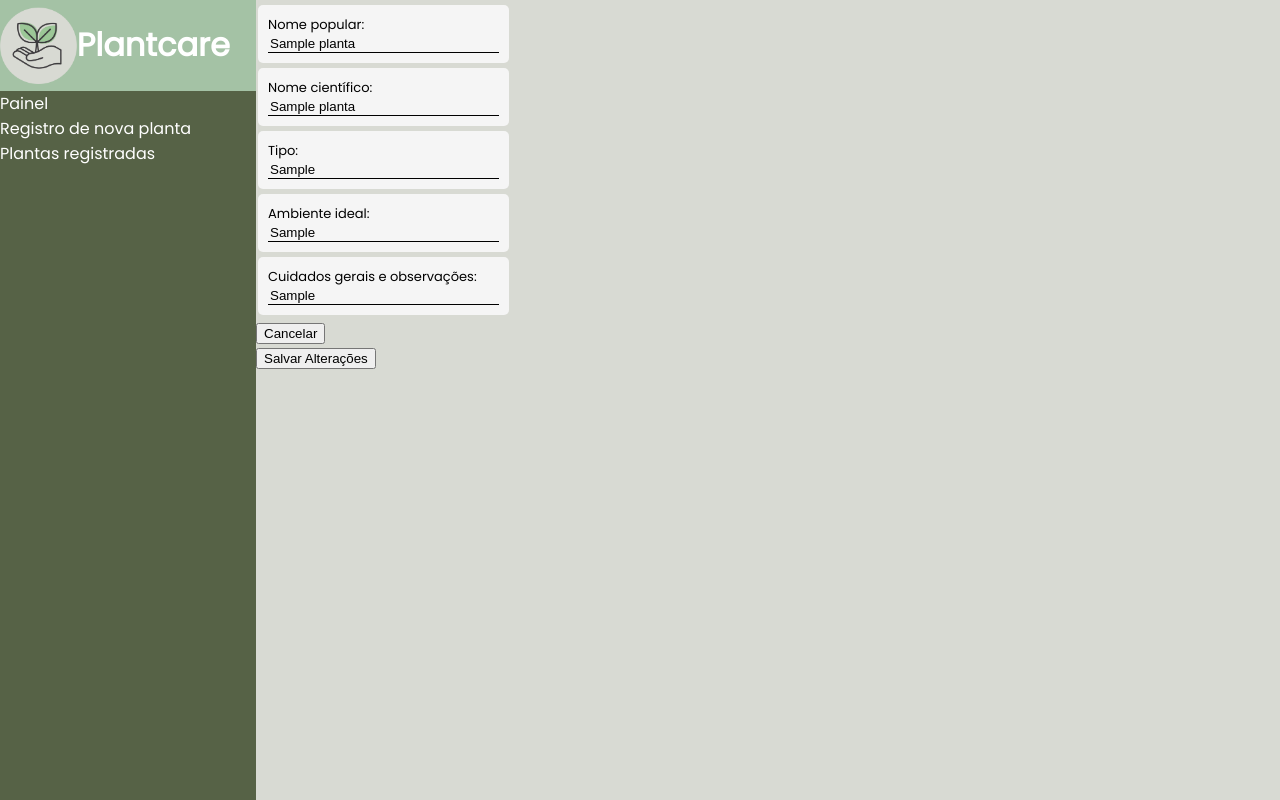
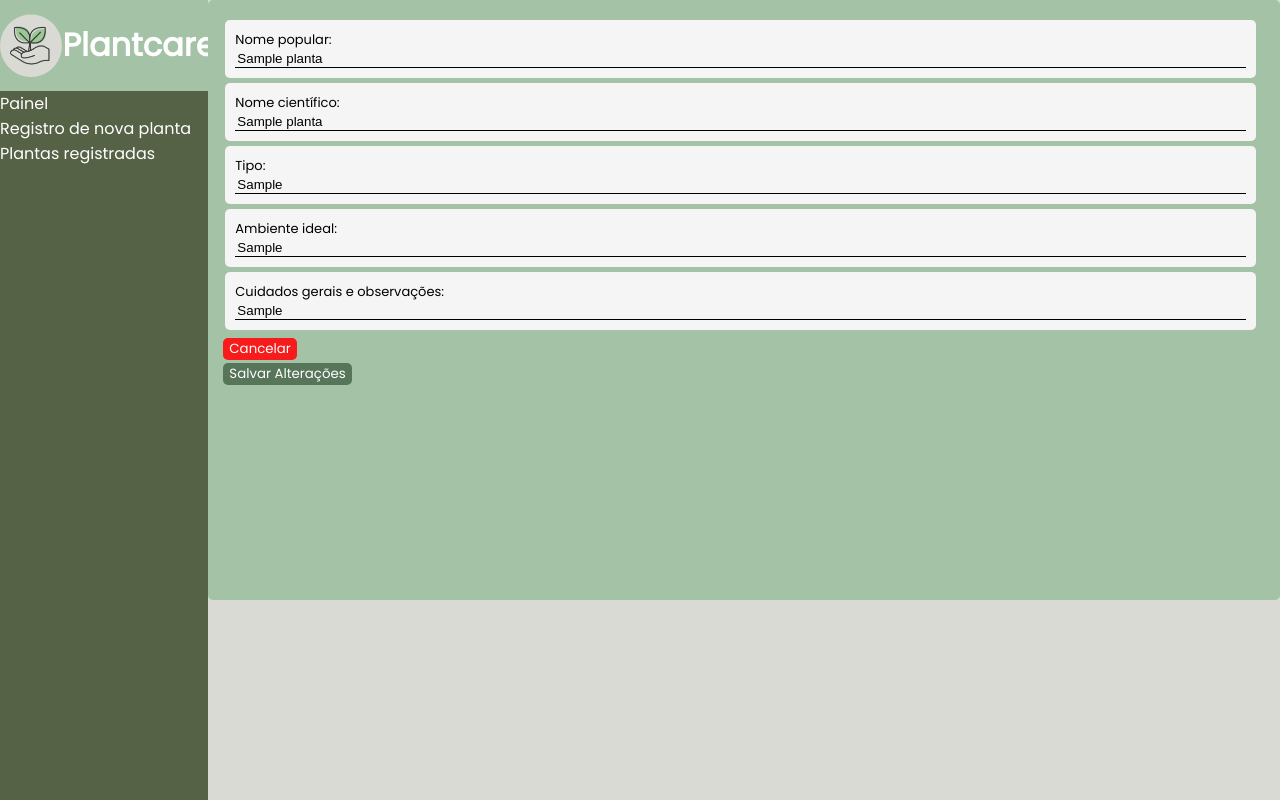
Before and after one commit to V1TOR-P3SSOA/TRABALHO-FINAL, a PHP site: page /codigo/edit_plant.php?id=1 in a window 1280 px wide. Run offline with PHP 8.4, Linux system fonts and the light colour scheme; tables that the repository leaves empty or names only in its code hold one stand-in row (values such as "Sample post").

Commit message:
Estilização do edit atualizada

```diff
--- a/assets/estilo/edit_plant_style.css
+++ b/assets/estilo/edit_plant_style.css
@@ -31,7 +31,7 @@
 
 .campo{
     background-color: #F5F5F5;
-    width: 98%;
+    width: 97%;
     margin: 5px;
     margin-left: 2px;
     border-radius: 5px;
@@ -56,3 +56,62 @@
     color: #ffffff;
     text-decoration: none;
 }
+
+#conteudo_principal{
+    width: 50%;
+    display: flex;
+    align-items: center;
+    margin-left: 15%;
+}
+
+#edit_form{
+    width: 100%;
+    height: auto;
+    max-height: 570px;
+    background-color: #A4C2A5;
+    padding: 15px;
+    border-radius: 5px;
+    display: flex;
+    flex-direction: column;
+}
+
+#edit_titulo{
+    background-color: #F5F5F5;
+    border-radius: 5px;
+}
+#edit_titulo h2{
+    text-align: center;
+}
+
+#botoes_acao{
+    display: flex;
+}
+
+#button_cancelar button{
+    color: #ffffff;
+    font-family: 'Poppins', sans-serif;
+    border-radius: 5px;
+    border: none;
+    background-color: #f71b1b;
+    margin-right: 10px;
+}
+
+#button_cancelar button:hover{
+    cursor: pointer;
+    background-color: #a31515;
+    transition: 0.5s;
+}
+
+#button_salvar button{
+    color: #ffffff;
+    font-family: 'Poppins', sans-serif;
+    border-radius: 5px;
+    border: none;
+    background-color: #577558;
+}
+
+#button_salvar button:hover{
+    cursor: pointer;
+    background-color: #3b613d;
+    transition: 0.5s;
+}
```
